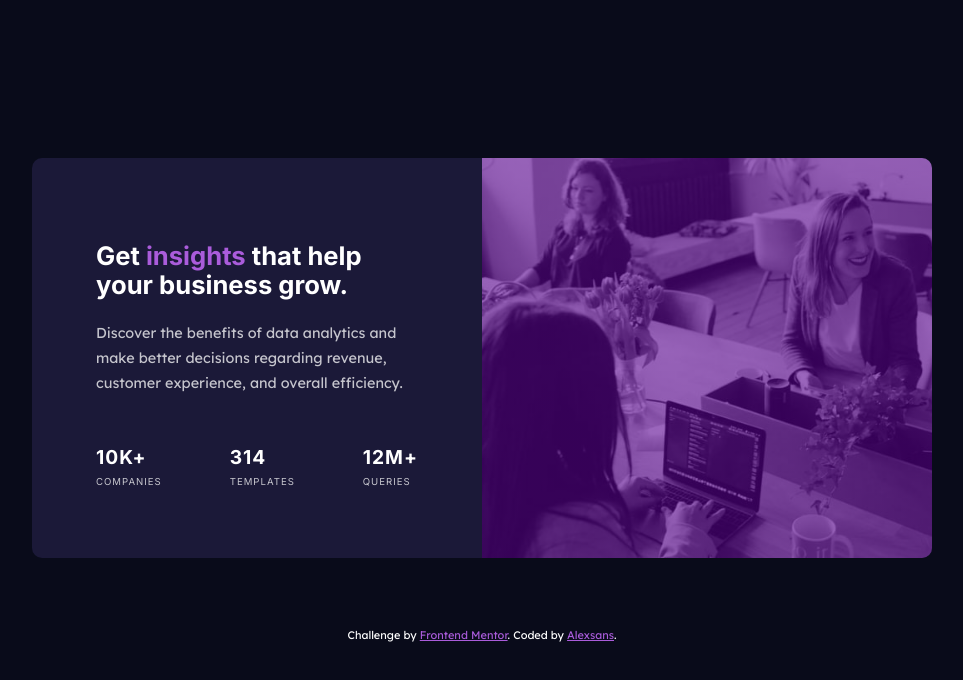
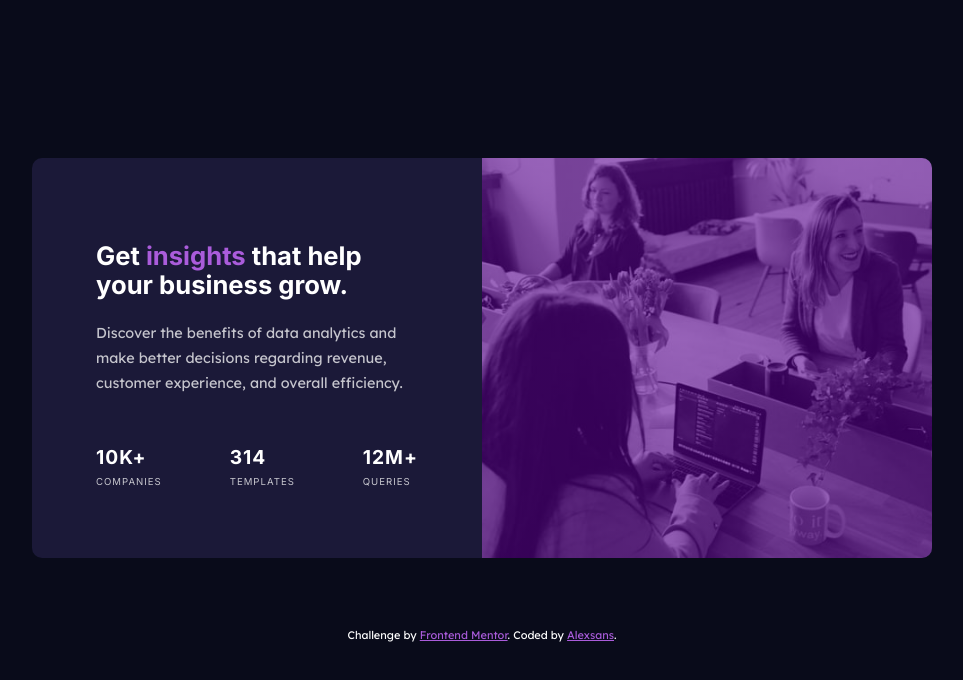
Before and after one commit to alexsans12/Stats-preview-card-component, a plain HTML site: page index.html in a window 1280 px wide. Shown: the whole page, without its empty margins (158-1121 px from the left). Drawn offline with Linux system fonts and the light colour scheme.

Commit message:
Change styles.css

```diff
--- a/css/styles.css
+++ b/css/styles.css
@@ -122,6 +122,10 @@ img {
 }
 
 @media screen and (min-width: 800px) {
+  .card__header {
+    background-image: linear-gradient(rgba(88,0,144,0.6), rgba(88,0,144,0.6)), url("../images/image-header-desktop.jpg");
+  }
+
   .card__main {
     width: 50%;
     margin: auto;
```
